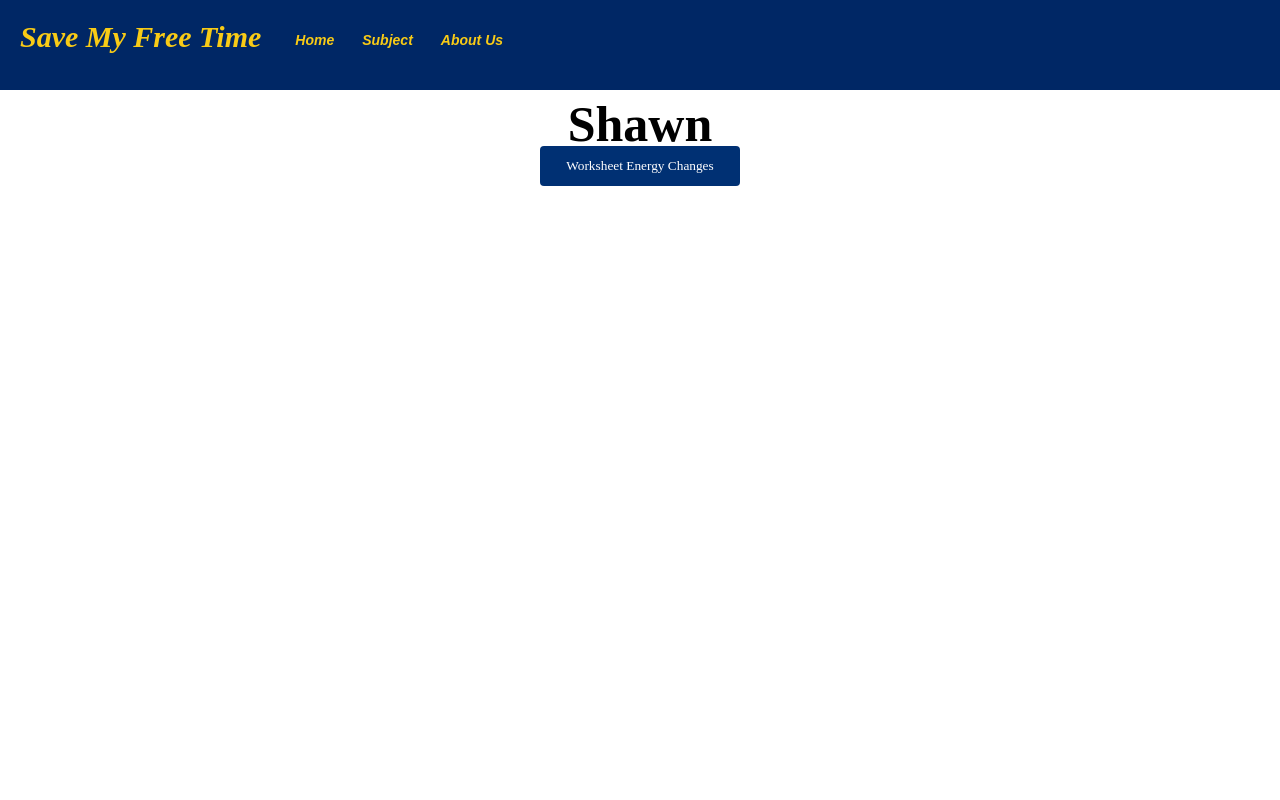
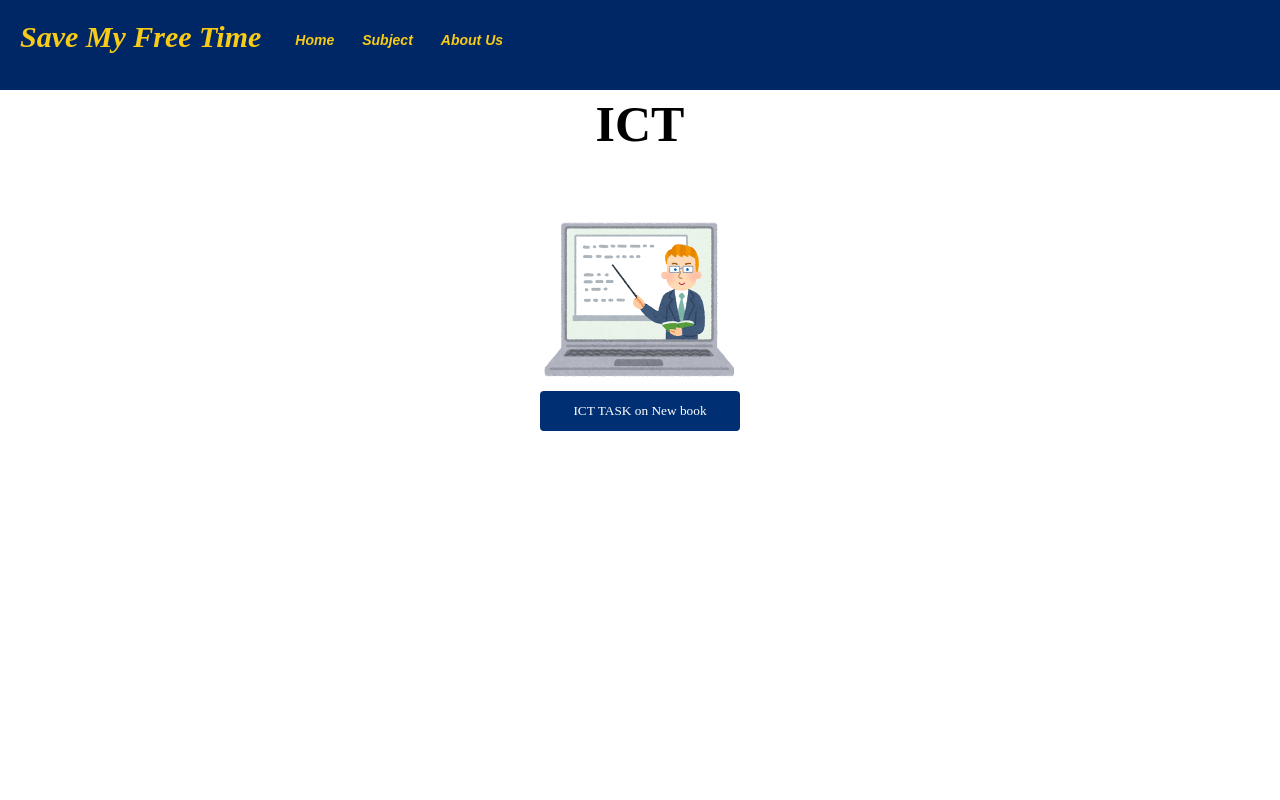
Before and after one commit to Nanodesuu/FreeHomework-website, a plain HTML site: page SaveFreeTime/sj/Shawn.html in a window 1280 px wide. Shown: the top 800 px of the page. Drawn offline with Linux system fonts and the light colour scheme; a web font is replaced by a local one.

Commit message:
Add files via upload

```diff
--- a/SaveFreeTime/sj/Shawn.html
+++ b/SaveFreeTime/sj/Shawn.html
@@ -2,7 +2,7 @@
 <html>
 <head>
     <meta charset="utf-8" />
-    <title>SaveMyTime Subject Shawn</title>
+    <title>SaveMyTime Subject ICT</title>
     <link rel="StyleSheet" href="../css/StyleSheet.css">
     <link rel="stylesheet" href="https://use.typekit.net/fwy3rak.css">
 </head>
@@ -20,7 +20,7 @@
                         <li><a href="physics.html">Physics</a></li>
                         <li><a href="chemistry.html">Chemistry</a></li>
                         <li><a href="english.html">English</a></li>
-                        <li><a href="Shawn.html">Shawn</a></li>
+                        <li><a href="Shawn.html">ICT</a></li>
                     </ul>
                 </li>
                 <li><a href="../html/about.html">About Us</a> </li>
@@ -29,10 +29,11 @@
     </header>
 
     <div class="main">
-        <h1>Shawn</h1>
+        <h1>ICT</h1>
+        <img class="syukudai-art" src="../pix/internet_school_e-learning_foreign_man.png" />
         <div class="subject" style="text-align:center">
             <ul>
-                <li><button onclick="location.href='../document/Stencil_burung.pdf'" class="subject-button">Worksheet Energy Changes</button></li>
+                <li><button onclick="location.href='../document/ICT TASK on New book.pdf' " class="subject-button">ICT TASK on New book</button></li>
             </ul>
         </div>
     </div>
```
Also changed, not shown: SaveFreeTime/Index.html (+2 -2 lines), SaveFreeTime/html/about.html (+1 -1 lines), SaveFreeTime/sj/biology.html (+1 -1 lines), SaveFreeTime/sj/chemistry.html (+1 -1 lines), SaveFreeTime/sj/english.html (+1 -1 lines), SaveFreeTime/sj/math.html (+1 -1 lines), SaveFreeTime/sj/physics.html (+1 -1 lines), SaveFreeTime/pix/internet_school_e-learning_foreign_man.png (added), 1 other file.
